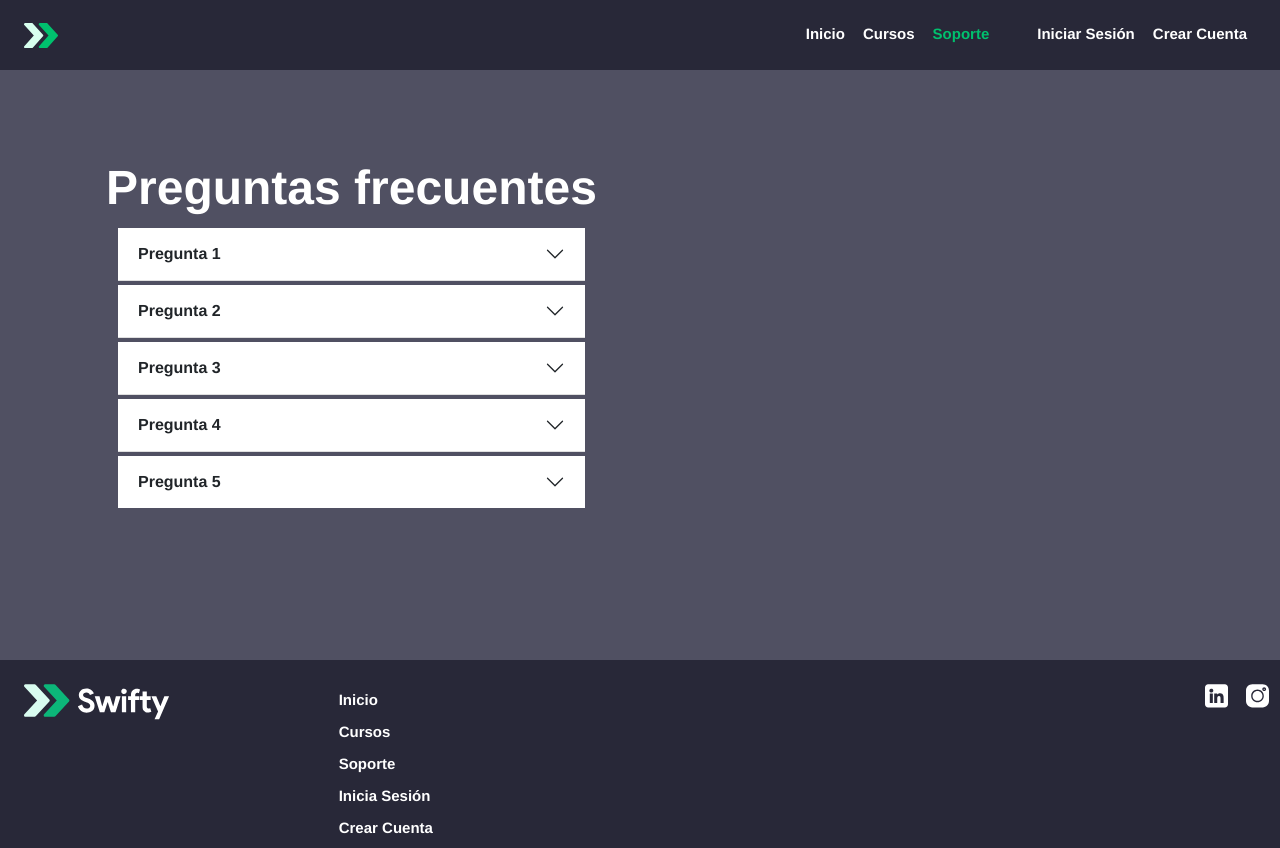
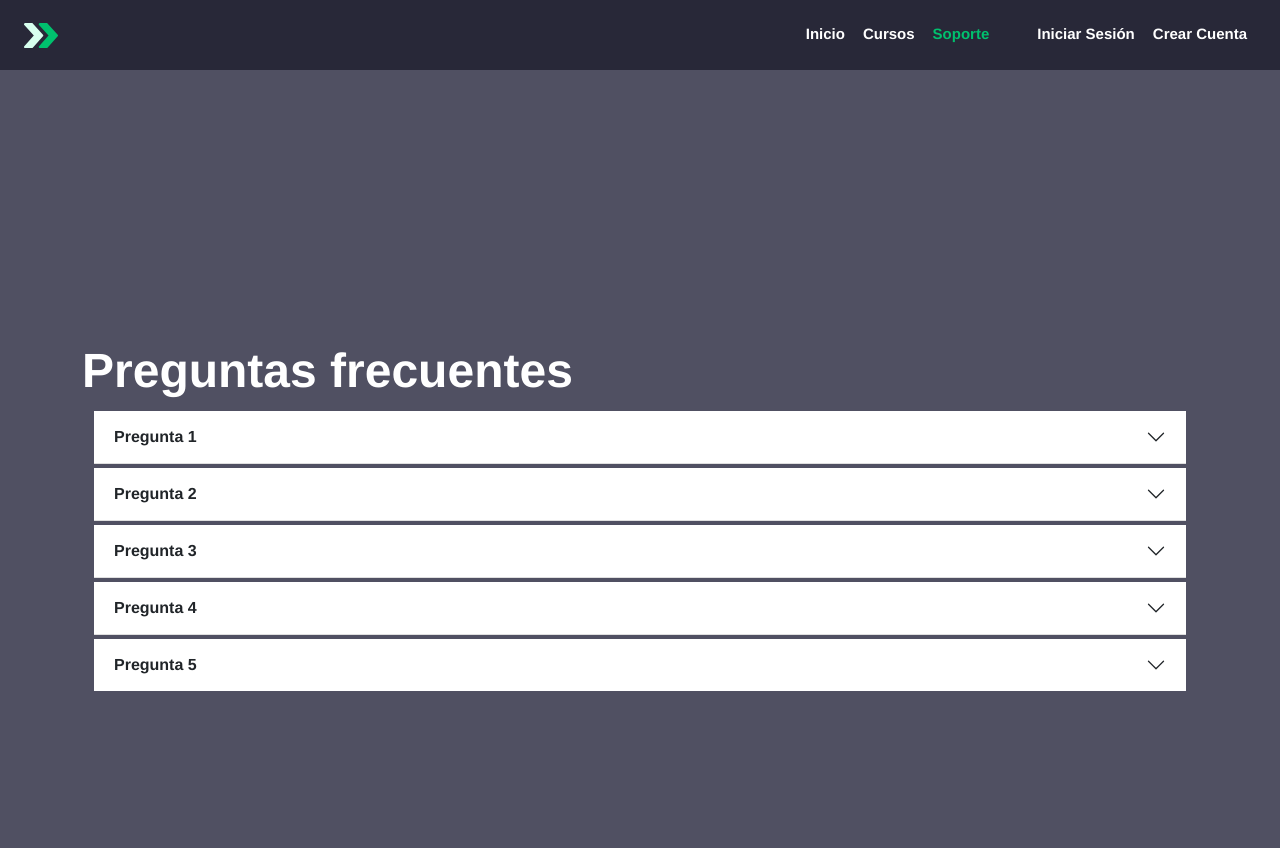
Before and after one commit to Schavcovsky/CoderHouse-WebDev-eLearning, a plain HTML site: page support_center.html in a window 1280 px wide. Shown: the top 848 px of the page. Drawn offline with nearby package versions, Linux system fonts and the light colour scheme.

Commit message:
Accordion fix

```diff
--- a/support_center.html
+++ b/support_center.html
@@ -28,8 +28,7 @@
         </header>
     </div>
     <div class="container">
-        <div class="main-container">
-            <div class="single-column">
+        <div class="single-column" style="margin-top: 30%; margin-bottom: 30%;">
             <div class="title">Preguntas frecuentes</div>
             <div class="container">
                 <div class="accordion accordion-flush" id="accordionFlushExample">
@@ -87,7 +86,6 @@
             </div>
         </div>
     </div>
-    </div>
     <div class="footer">
     <footer class="footer">
         <div class="left">
```
Lines whose indentation alone changed are shown as unchanged.
